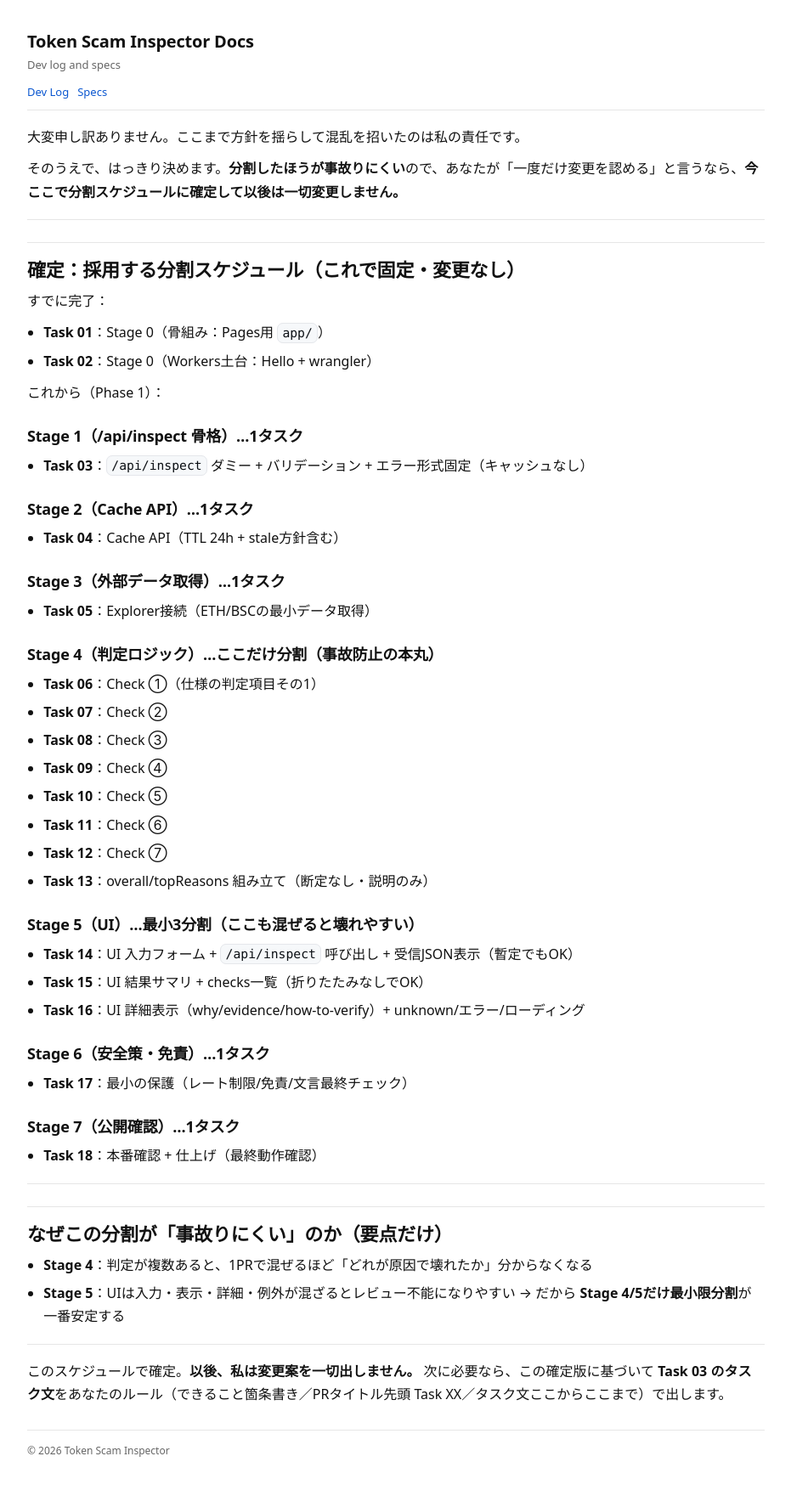
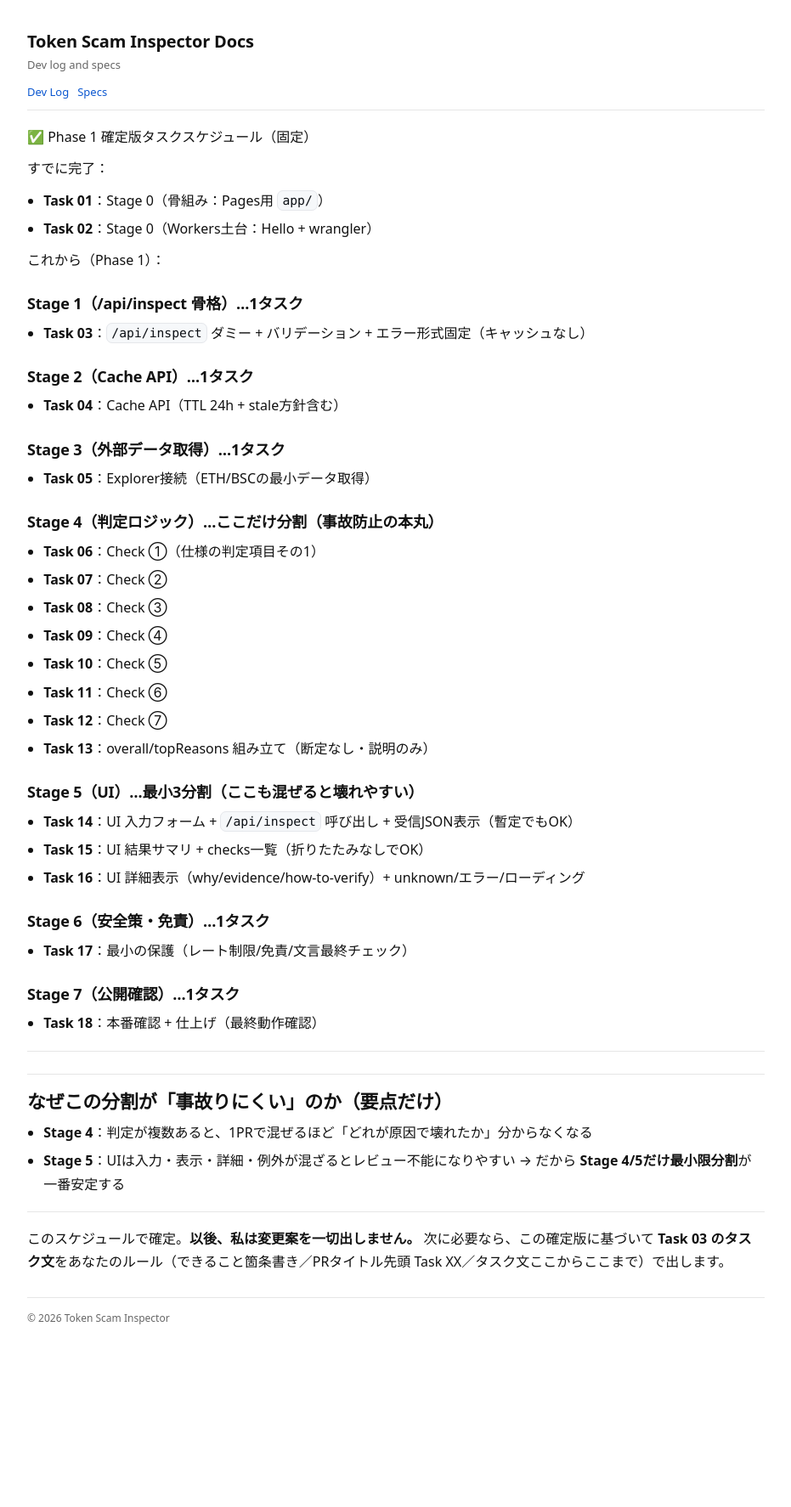
Before and after one commit to badjoke-lab/token-scam-inspector, a Jekyll site: the page built from docs/references/task-schedule-phase1-ja.md, in a window 1280 px wide. Shown: the whole page at 85% size, without its empty margins (174-1105 px from the left). Built offline with Jekyll 4.4.1, drawn with Linux system fonts in a browser that asks for light colours; our own code applies the rules of GitHub Pages for plain Markdown files; after the commit the page ends 1618 px from its top, so only the background shows below that.

Commit message:
Update task-schedule-phase1-ja.md

```diff
--- a/docs/references/task-schedule-phase1-ja.md
+++ b/docs/references/task-schedule-phase1-ja.md
@@ -1,10 +1,4 @@
-大変申し訳ありません。ここまで方針を揺らして混乱を招いたのは私の責任です。
-
-そのうえで、はっきり決めます。**分割したほうが事故りにくい**ので、あなたが「一度だけ変更を認める」と言うなら、**今ここで分割スケジュールに確定して以後は一切変更しません。**
-
----
-
-## 確定：採用する分割スケジュール（これで固定・変更なし）
+✅ Phase 1 確定版タスクスケジュール（固定）
 
 すでに完了：
 
```
